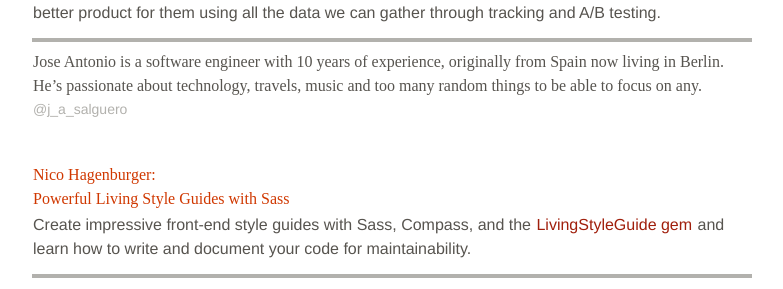
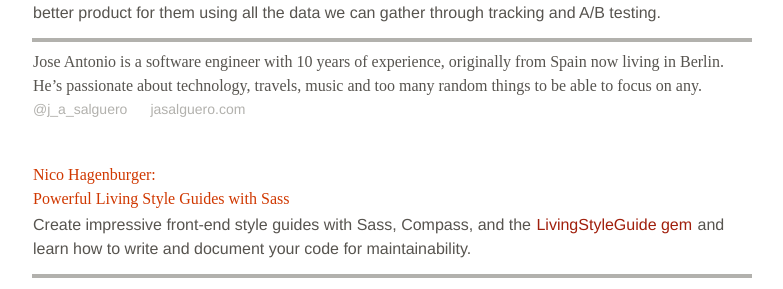
Before and after one commit to upfrontug/upfrontug.github.io, a Jekyll site: the page built from index.html, in a window 1280 px wide and 900 px high, scrolled down 1523 px. Shown: the part 159-448 px from the top of the window, without its empty margins (248-1031 px from the left). Built offline with Jekyll 4.4.1, drawn with Linux system fonts in a browser that asks for light colours; nearby versions of some CDN libraries; comment, search, counter and statistics services are not loaded; a style sheet for code colours, icons or effects is not loaded.

Commit message:
Add Jose's Website

```diff
--- a/_posts/2014-2-11-meetup.html
+++ b/_posts/2014-2-11-meetup.html
@@ -44,6 +44,7 @@
     </p>
     <ul class="speaker_links">
       <li><a href="http://twiter.com/j_a_salguero">@j_a_salguero</a></li>
+      <li><a href="http://jasalguero.com/">jasalguero.com</a></li>
     </ul>
   </li>
   <li>
```
